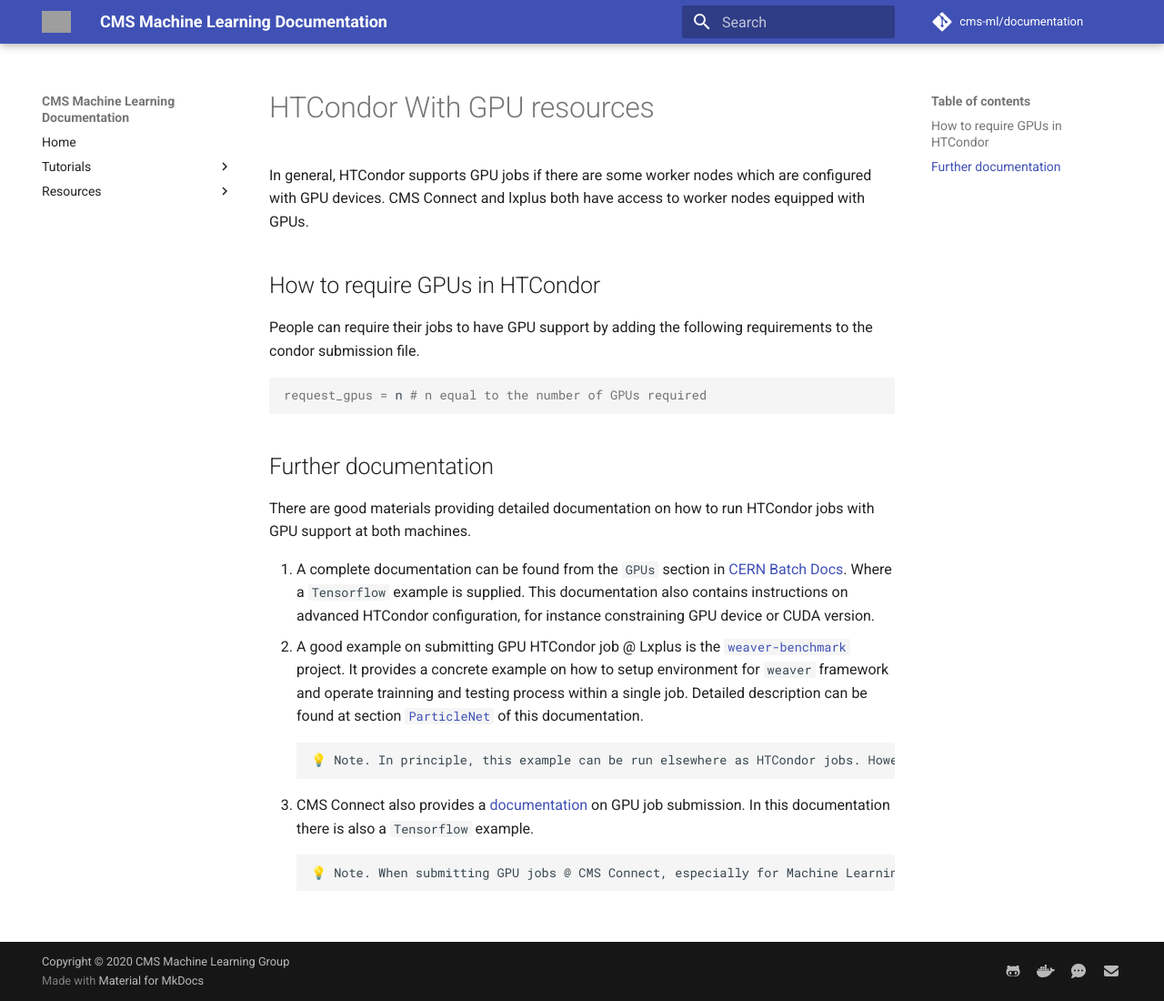
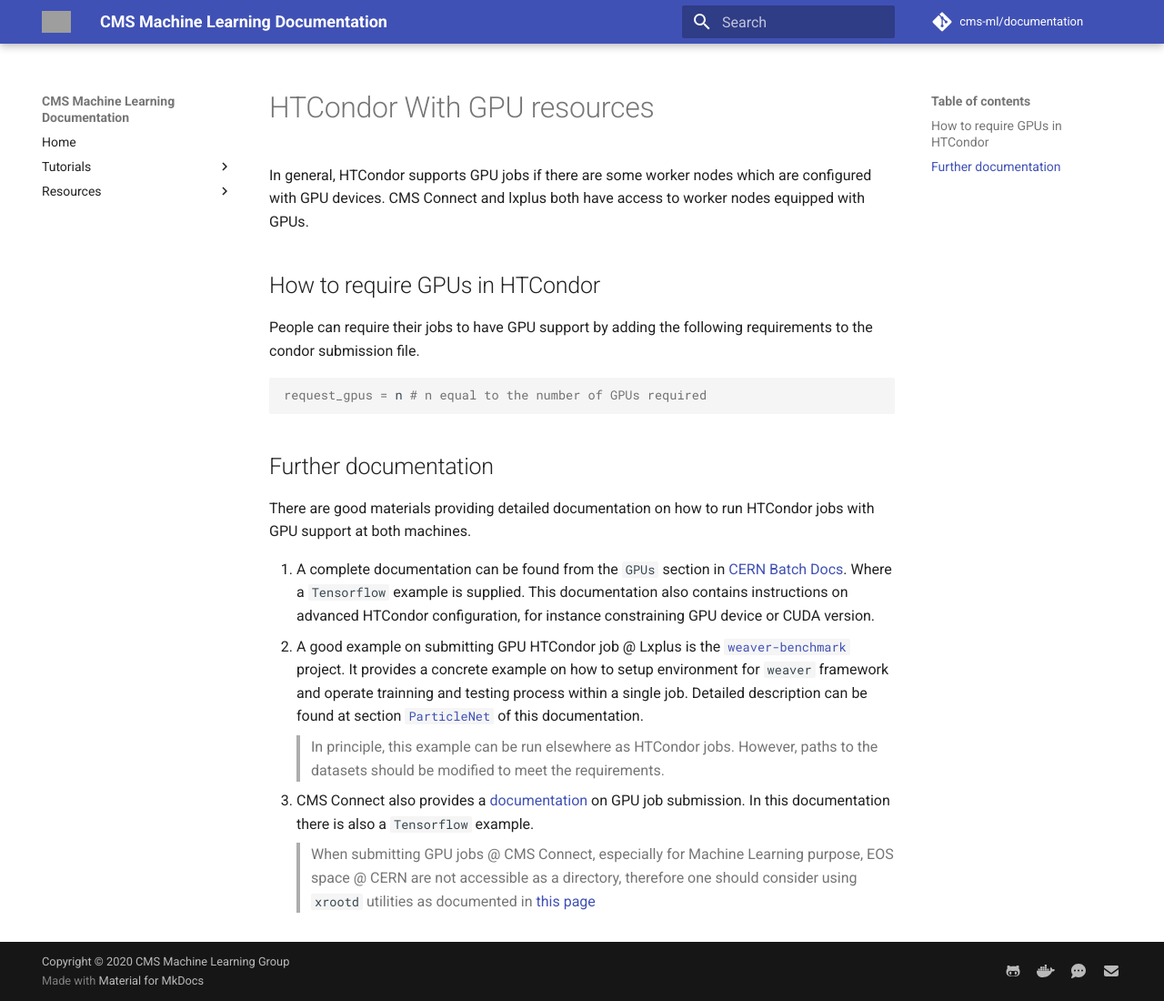
Before and after one commit to cms-ml/documentation, an MkDocs documentation site: the page built from content/Resources/GPU_Resources/CMS_Resources/lxplus_condor.md, in a window 1280 px wide and 1100 px high. Shown: the whole window at 91% size. Built offline with MkDocs 1.6.1 and Material for MkDocs 9.7.7, drawn with Linux system fonts in a browser that asks for light colours; comment, search, counter and statistics services are not loaded; grey boxes are pictures that could not be loaded.

```diff
--- a/content/Resources/GPU_Resources/CMS_Resources/lxplus_condor.md
+++ b/content/Resources/GPU_Resources/CMS_Resources/lxplus_condor.md
@@ -14,9 +14,7 @@
 
 1. A complete documentation can be found from the `GPUs` section in [CERN Batch Docs](https://batchdocs.web.cern.ch/tutorial/exercise10.html). Where a `Tensorflow` example is supplied. This documentation also contains instructions on advanced HTCondor configuration, for instance constraining GPU device or CUDA version.
 2. A good example on submitting GPU HTCondor job @ Lxplus is the [`weaver-benchmark`](https://github.com/colizz/weaver-benchmark) project. It provides a concrete example on how to setup environment for `weaver` framework and operate trainning and testing process within a single job. Detailed description can be found at section [`ParticleNet`](../../../inference/particlenet.md) of this documentation.
-
-        💡 Note. In principle, this example can be run elsewhere as HTCondor jobs. However, paths to the datasets should be modified to meet the requirements.
+>In principle, this example can be run elsewhere as HTCondor jobs. However, paths to the datasets should be modified to meet the requirements.
 
 3. CMS Connect also provides a [documentation](https://ci-connect.atlassian.net/wiki/spaces/CMS/pages/80117822/Requesting+GPUs) on GPU job submission. In this documentation there is also a `Tensorflow` example.
-
-        💡 Note. When submitting GPU jobs @ CMS Connect, especially for Machine Learning purpose, EOS space @ CERN are not accessible as a directory, therefore one should consider using `xrootd` utilities as documented in [this page](https://ci-connect.atlassian.net/wiki/spaces/CMS/pages/850264068/Using+stashcp+and+XrootD+from+OSG+TensorFlow+containers)
+>When submitting GPU jobs @ CMS Connect, especially for Machine Learning purpose, EOS space @ CERN are not accessible as a directory, therefore one should consider using `xrootd` utilities as documented in [this page](https://ci-connect.atlassian.net/wiki/spaces/CMS/pages/850264068/Using+stashcp+and+XrootD+from+OSG+TensorFlow+containers)
```
